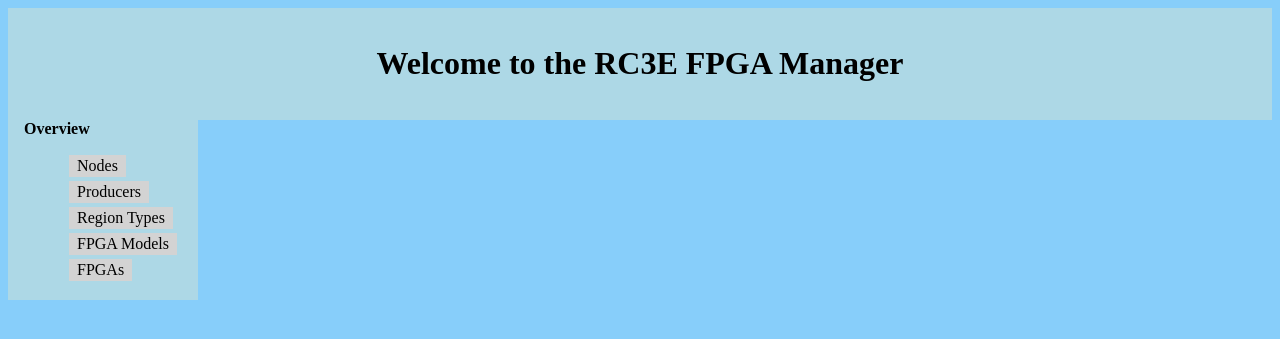
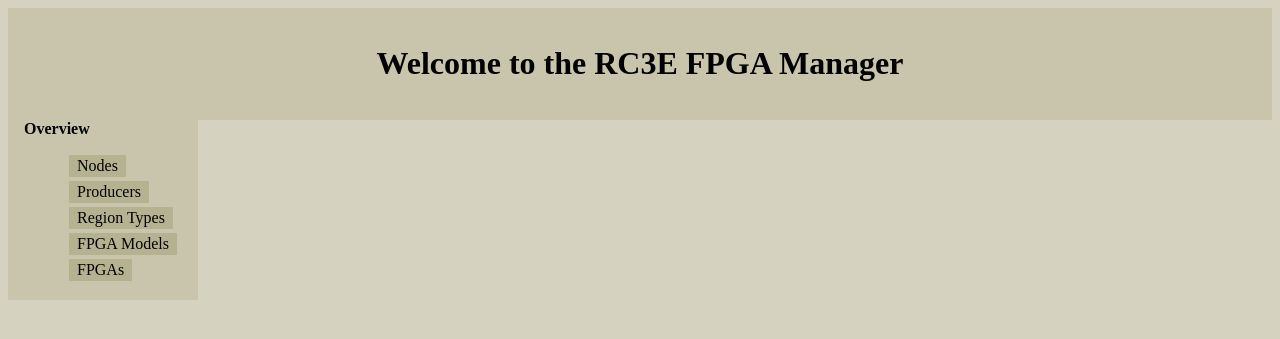
Before and after one commit to VLSI-EDA/rc3e-manager, a Django app: page / in a window 1280 px wide. Shown: the top 339 px of the page. Run offline with Django 3.2, Linux system fonts and the light colour scheme.

Commit message:
Switched to a more pleasing color scheme

```diff
--- a/fpga_manager/static/css/layout.css
+++ b/fpga_manager/static/css/layout.css
@@ -1,6 +1,7 @@
 :root {
-    --bg-color: lightskyblue;
-    --alt-bg-color: lightblue;
+    --bg-color: #D5D3BF;
+    --alt-bg-color: #C8C5AC;
+    --button-color: #B5B292;
 }
 
 body {
@@ -56,15 +57,13 @@ td {
 button {
     font-size: inherit;
     color: black;
-    background-color: lightgray;
+    background-color: var(--button-color);
     border: none;
     padding: 0.15em 1em;
     margin: 5px;
 }
 
 button:hover {
-    color: black;
-    background-color: lightgray;
     border: solid 1px;
     margin: 4px;
 }
@@ -73,15 +72,13 @@ a {
     font-size: inherit;
     text-decoration: none;
     color: black;
-    background-color: lightgray;
+    background-color: var(--button-color);
     border: none;
     padding: 0.15em 0.5em;
     margin: 5px;
 }
 
 a:hover {
-    color: black;
-    background-color: lightgray;
     border: solid 1px;
     margin: 4px;
 }
@@ -113,8 +110,6 @@ a:hover {
 }
 
 .danger_button:hover {
-    color: white;
-    background-color: darkred;
     /* Flashing red border*/
     animation-name: danger_flash;
     animation-duration: 2s;
@@ -128,8 +123,6 @@ a:hover {
 }
 
 .danger_link:hover {
-    color: white;
-    background-color: darkred;
     /* Flashing red border*/
     animation-name: danger_flash;
     animation-duration: 2s;
```
